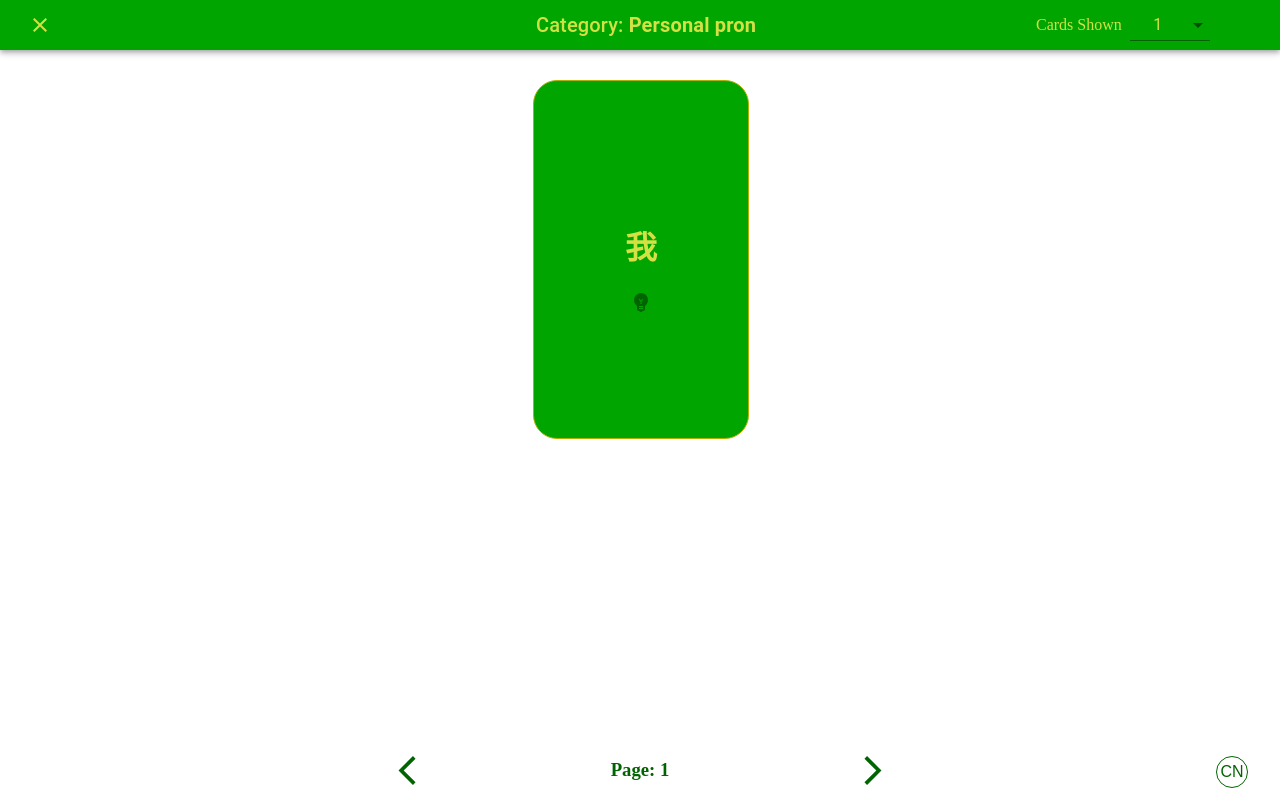
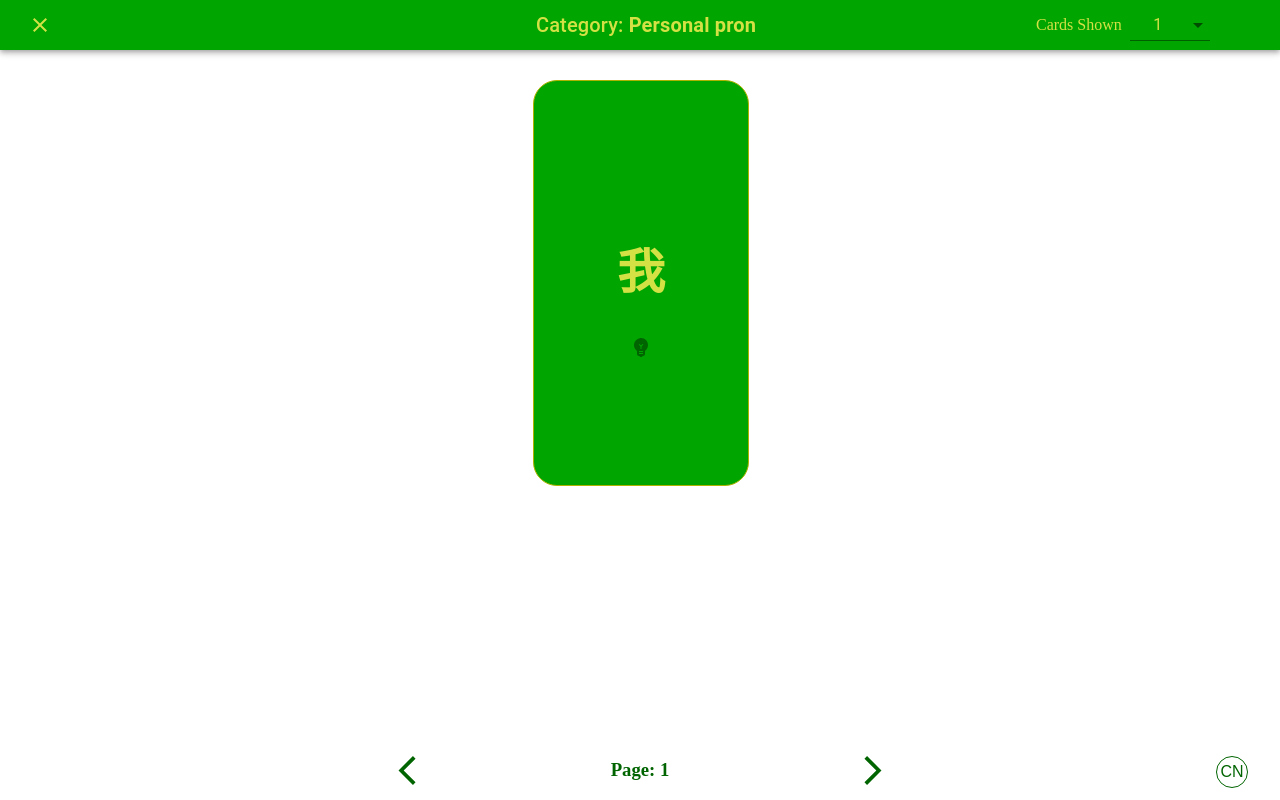
Before and after one commit to davidfitz314/HSK-Learn, a React (Create React App) app: page / in a window 1280 px wide. Both pictures are taken after a click on the button "PERSONAL PRON". Built offline with nearby package versions, Linux system fonts and the light colour scheme.

Commit message:
updated fontsize to make it easier to read

```diff
--- a/src/components/CardFace.tsx
+++ b/src/components/CardFace.tsx
@@ -12,6 +12,9 @@ const useStyles = makeStyles((theme: Theme) => createStyles({
         textAlign: 'center',
         border: '1px solid #aeb301',
         borderRadius: theme.spacing(3),
+        fontFamily: '"Lucida Console", Monaco, monospace',
+        fontWeight: 'bold',
+        fontSize: '150%',
     },
     help: {
         color: '#006400',
@@ -23,6 +26,7 @@ const useStyles = makeStyles((theme: Theme) => createStyles({
     },
     text: {
         color: '#d3E145',
+        fontFamily: '"Arial Black", Gadget, sans-serif',
     }
 }));
 
@@ -37,7 +41,7 @@ const HtmlTooltip = withStyles((theme: Theme) => ({
       backgroundColor: '#f5f5f9',
       color: 'rgba(0, 0, 0, 0.87)',
       maxWidth: 220,
-      fontSize: theme.typography.pxToRem(12),
+      fontSize: theme.typography.pxToRem(14),
       border: '1px solid #dadde9',
     },
   }))(Tooltip);
```
